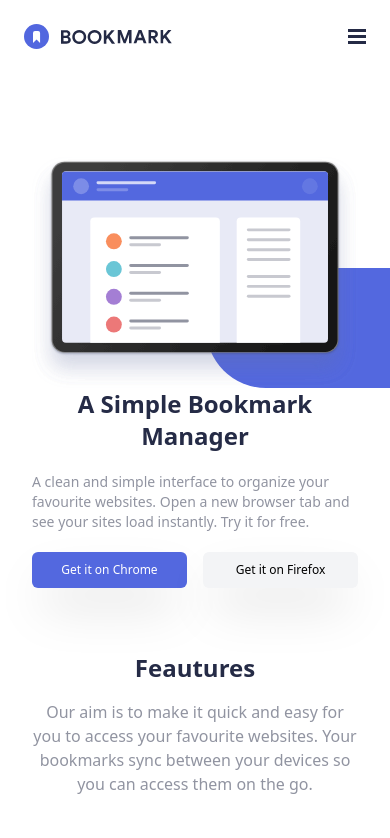
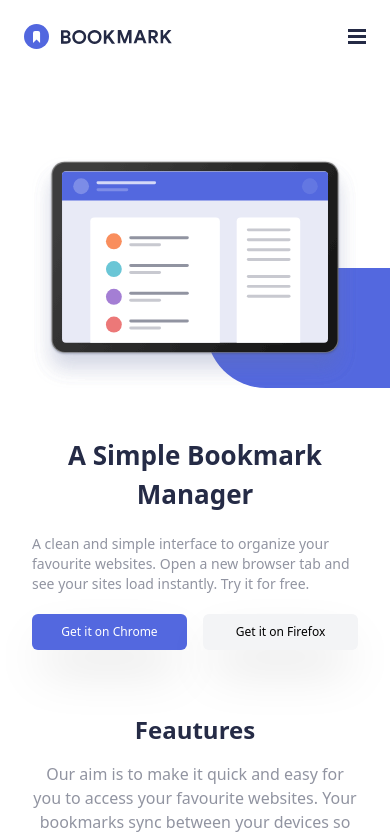
Before and after one commit to Faith-okereke/Bookmark-landing-page, a React (Vite) app: page / in a window 390 px wide. Shown: the top 838 px of the page. Built offline with nearby package versions, Linux system fonts and the light colour scheme.

Commit message:
resonsiveness done

```diff
--- a/src/App.jsx
+++ b/src/App.jsx
@@ -17,7 +17,7 @@ function App() {
         {/* Hero Section */}
         <div className="flex justify-between lg:flex-row flex-col items-center w-full">
           <div className="flex flex-col gap-5 order-last md:order-first lg:text-justify">
-            <h1 className="md:text-4xl text-2xl font-bold text-veryDarkBlue lg:w-[70%] w-full md:text-left text-center">
+            <h1 className="md:text-4xl text-[26px] pt-12 md:pt-0 font-bold text-veryDarkBlue lg:w-[70%] w-full md:text-left text-center">
               A Simple Bookmark Manager
             </h1>
             <p className="text-grayishBlue text-sm md:w-[70%] ">
@@ -36,7 +36,7 @@ function App() {
           </div>
           <div className="relative  md:mt-20 lg:mt-0">
           <img className="md:w-[550px] w-[700px]" src={herofirst} alt="" />
-          <div className="md:w-[600px] md:h-[230px] w-[200px] h-[120px] rounded-l-full bg-softBlue absolute md:-bottom-6 bottom-0 -right-12 -z-10 md:-right-64"></div>
+          <div className="lg:w-[600px] lg:h-[230px] md:w-[520px] md:h-[300px] w-[200px] h-[120px] rounded-l-full bg-softBlue absolute md:-bottom-6 bottom-0 -right-12 -z-10 md:-right-64"></div>
           </div>
 
         </div>
--- a/src/Components/Feautures.jsx
+++ b/src/Components/Feautures.jsx
@@ -52,7 +52,7 @@ export default function Feautures() {
             src={featureData[activeTab].image}
             alt=""
           />
-          <div className="md:w-[600px] md:h-[200px] w-[220px] h-[180px] rounded-r-full bg-softBlue absolute md:-bottom-16 -bottom-8 -left-12 -z-10 md:-left-96"></div>
+          <div className="lg:w-[600px] lg:h-[200px] w-[220px] h-[150px] md:w-[520px] md:h-[220px] rounded-r-full bg-softBlue absolute md:-bottom-16 -bottom-8 -left-12 -z-10 md:-left-96"></div>
         </div>
 
         <div className="flex flex-col gap-5 items-start">
```
